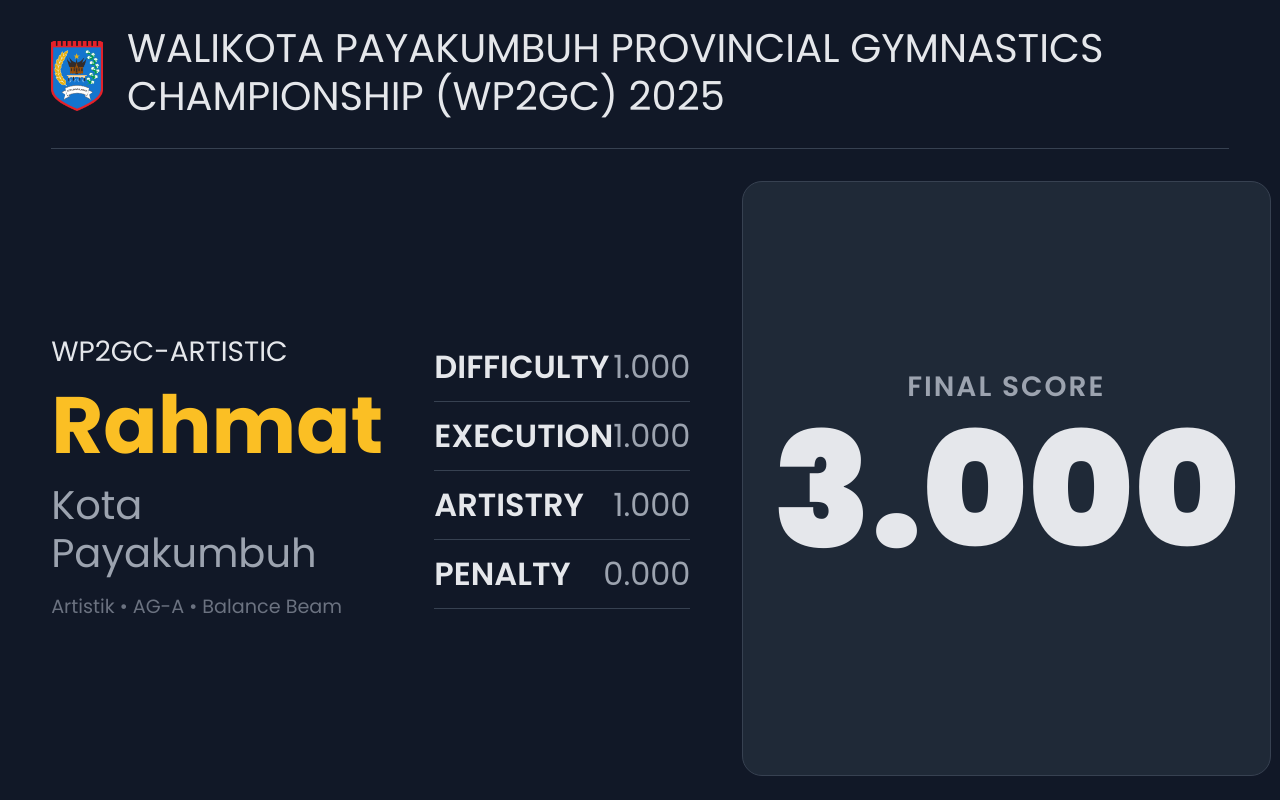
After one commit to batrianugrah/GymnasticsScoring, a Flask app: page /event/1/now_scoring in a window 1280 px wide. The commit adds this page. Run offline with Flask 3, Linux system fonts and the light colour scheme; data comes from the database, SQL or seed files in the repository; both versions use the stored data as it was after the commit.

Commit message:
now_scoring

```diff
--- a/app.py
+++ b/app.py
@@ -176,6 +176,12 @@ def archive_scores(event_id):
     db.session.commit(); flash("Skor 'live' telah diarsipkan.", "success")
     return redirect(url_for('input_skor', event_id=event_id))
 
+@app.route('/event/<int:event_id>/now_scoring')
+def now_scoring(event_id):
+    event = Event.query.get_or_404(event_id)
+    # Kita hanya butuh event untuk judul, data skor akan diambil oleh JavaScript
+    return render_template('now_scoring.html', event=event)
+
 # --- API Endpoints ---
 @app.route('/api/event/<int:event_id>/scores')
 def api_scores(event_id):
@@ -205,6 +211,33 @@ def api_peserta_by_filters(event_id):
     scored_peserta_ids = {skor.peserta_id for skor in Skor.query.filter_by(event_id=event_id, alat_id=alat_id, sesi_pertandingan='current').all()}
     peserta_array = [{'id': p.id, 'nama': p.nama, 'daerah': p.daerah.nama,'scored': p.id in scored_peserta_ids} for p in pesertas_in_grup]
     return jsonify(sorted(peserta_array, key=lambda x: x['nama']))
+
+@app.route('/api/event/<int:event_id>/latest_score')
+def api_latest_score(event_id):
+    # Ambil skor TERBARU untuk event ini yang statusnya 'current'
+    latest_score = Skor.query.filter_by(event_id=event_id, sesi_pertandingan='current')\
+                             .order_by(Skor.id.desc())\
+                             .first()
+
+    if not latest_score:
+        # Jika tidak ada skor, kirim objek kosong
+        return jsonify({})
+
+    # Siapkan data dalam format JSON
+    score_data = {
+        'nama_peserta': latest_score.peserta.nama,
+        'nama_daerah': latest_score.peserta.daerah.nama,
+        'nama_event': latest_score.event.nama,
+        'kategori': latest_score.peserta.kategori.nama,
+        'grup': latest_score.peserta.grup.nama,
+        'alat': latest_score.alat.nama,
+        'nilai_d': f"{latest_score.nilai_d:.3f}",
+        'nilai_e': f"{latest_score.nilai_e:.3f}",
+        'nilai_a': f"{latest_score.nilai_a:.3f}",
+        'penalti': f"{latest_score.penalti:.3f}",
+        'total_nilai': f"{latest_score.total_nilai:.3f}"
+    }
+    return jsonify(score_data)
 
 # --- Area Admin ---
 @app.route('/admin')
--- a/templates/event_subnav.html
+++ b/templates/event_subnav.html
@@ -15,7 +15,10 @@
                 <a class="nav-link {% if request.endpoint == 'peringkat' %}active{% endif %}" href="{{ url_for('peringkat', event_id=event.id) }}">Peringkat Detail</a>
             </li>
             <li class="nav-item">
-                <a class="nav-link" href="{{ url_for('live_view', event_id=event.id) }}" target="_blank">Live View</a>
+                <a class="nav-link" href="{{ url_for('live_view', event_id=event.id) }}" target="_blank">Live View (All-Around)</a>
+            </li>
+            <li class="nav-item">
+                <a class="nav-link" href="{{ url_for('now_scoring', event_id=event.id) }}" target="_blank">Now Scoring (Flash)</a>
             </li>
         </ul>
     </div>
--- /dev/null
+++ b/templates/now_scoring.html
@@ -0,0 +1,221 @@
+<!DOCTYPE html>
+<html lang="id">
+<head>
+    <meta charset="UTF-8">
+    <meta name="viewport" content="width=device-width, initial-scale=1.0">
+    <title>Now Scoring - {{ event.nama }}</title>
+    <link href="https://cdn.jsdelivr.net/npm/bootstrap@5.3.3/dist/css/bootstrap.min.css" rel="stylesheet">
+    <link rel="preconnect" href="https://fonts.googleapis.com">
+    <link rel="preconnect" href="https://fonts.gstatic.com" crossorigin>
+    <link href="https://fonts.googleapis.com/css2?family=Poppins:wght@400;600;700;900&display=swap" rel="stylesheet">
+    <style>
+        body {
+            background-color: #111827; /* Abu-abu gelap (Dark Mode) */
+            color: #E5E7EB;
+            font-family: 'Poppins', sans-serif;
+            overflow: hidden;
+            margin: 0;
+            padding: 0;
+        }
+        .score-container {
+            width: 100vw;
+            height: 100vh;
+            padding: 3vh 4vw;
+            display: flex;
+            flex-direction: column;
+        }
+        header {
+            border-bottom: 1px solid #374151;
+            padding-bottom: 20px;
+            margin-bottom: 4vh;
+            flex-shrink: 0;
+        }
+        .header-title {
+            font-size: 2.2rem;
+            font-weight: 600;
+            letter-spacing: 1px;
+        }
+        main {
+            flex-grow: 1;
+            display: grid;
+            grid-template-columns: 2fr 1fr 1.5fr;
+            gap: 4vw;
+            width: 100%;
+            align-items: center;
+        }
+        .athlete-info h1 {
+            font-size: 5rem;
+            font-weight: 700;
+            color: #FBBF24; /* Emas/Kuning */
+            line-height: 1.2;
+        }
+        .athlete-info h2 {
+            font-size: 2.5rem;
+            font-weight: 400;
+            color: #9CA3AF;
+        }
+        .athlete-meta {
+            font-size: 1.2rem;
+            color: #6B7280;
+            margin-top: 1rem;
+        }
+        .detail-scores ul {
+            list-style: none;
+            padding: 0;
+            font-size: 2rem;
+            font-weight: 600;
+        }
+        .detail-scores li {
+            display: flex;
+            justify-content: space-between;
+            align-items: center;
+            padding: 10px 0;
+            border-bottom: 1px solid #374151;
+        }
+        .detail-scores .score-value {
+            font-weight: 400;
+            color: #9CA3AF;
+        }
+        .final-score-box {
+            background: #1F2937;
+            border-radius: 20px;
+            padding: 30px;
+            text-align: center;
+            height: 100%;
+            display: flex;
+            flex-direction: column;
+            justify-content: center;
+            border: 1px solid #374151;
+        }
+        .final-score-box h3 {
+            font-weight: 600;
+            color: #9CA3AF;
+            letter-spacing: 2px;
+            text-transform: uppercase;
+        }
+        .final-score-box p {
+            font-size: 10rem;
+            font-weight: 900;
+            line-height: 1;
+            color: #E5E7EB;
+        }
+        @keyframes score-pop {
+            0% { transform: scale(1); }
+            50% { transform: scale(1.1); color: #FBBF24; }
+            100% { transform: scale(1); }
+        }
+        .score-pop-animation {
+            animation: score-pop 0.5s cubic-bezier(0.25, 0.46, 0.45, 0.94);
+        }
+    </style>
+</head>
+<body data-event-id="{{ event.id }}">
+
+    <div class="score-container">
+        <header class="d-flex align-items-center">
+            <img src="{{ url_for('static', filename='img/kota.png') }}" alt="Logo" style="height: 70px;" class="me-4">
+            <h1>WALIKOTA PAYAKUMBUH PROVINCIAL GYMNASTICS CHAMPIONSHIP (WP2GC)  2025</h1>
+        </header>
+
+        <main>
+            <!-- Kolom 1: Info Atlet -->
+            <div class="athlete-info">
+                <h3 id="event-name">{{ event.nama }}</h1>
+                <h1 id="peserta-name">Menunggu Skor...</h1>
+                <h2 id="peserta-daerah">Data akan tampil di sini</h2>
+                <div class="athlete-meta">
+                    <span id="kategori">Kategori</span> &bull;
+                    <span id="grup">Grup</span> &bull;
+                    <span id="alat">Alat</span>
+                </div>
+            </div>
+
+            <!-- Kolom 2: Rincian Skor -->
+            <div class="detail-scores">
+                <ul>
+                    <li><span>DIFFICULTY</span> <span id="nilai_d" class="score-value">-</span></li>
+                    <li><span>EXECUTION</span> <span id="nilai_e" class="score-value">-</span></li>
+                    <li><span>ARTISTRY</span> <span id="nilai_a" class="score-value">-</span></li>
+                    <li><span>PENALTY</span> <span id="penalti" class="score-value">-</span></li>
+                </ul>
+            </div>
+
+            <!-- Kolom 3: Skor Final -->
+            <div class="final-score-box">
+                <h3>Final Score</h3>
+                <p id="total_nilai">-</p>
+            </div>
+        </main>
+    </div>
+
+    <script>
+        document.addEventListener('DOMContentLoaded', function() {
+            const eventId = document.body.dataset.eventId;
+            let lastScoreId = null;
+
+            const elements = {
+                pesertaName: document.getElementById('peserta-name'),
+                pesertaDaerah: document.getElementById('peserta-daerah'),
+                kategori: document.getElementById('kategori'),
+                grup: document.getElementById('grup'),
+                alat: document.getElementById('alat'),
+                nilai_d: document.getElementById('nilai_d'),
+                nilai_e: document.getElementById('nilai_e'),
+                nilai_a: document.getElementById('nilai_a'),
+                penalti: document.getElementById('penalti'),
+                total_nilai: document.getElementById('total_nilai'),
+            };
+
+            function updateDisplay(data) {
+                if (Object.keys(data).length === 0) {
+                    elements.pesertaName.textContent = "Menunggu Skor...";
+                    elements.pesertaDaerah.textContent = "Data akan tampil di sini";
+                    elements.kategori.textContent = "Kategori";
+                    elements.grup.textContent = "Grup";
+                    elements.alat.textContent = "Alat";
+                    elements.nilai_d.textContent = "-";
+                    elements.nilai_e.textContent = "-";
+                    elements.nilai_a.textContent = "-";
+                    elements.penalti.textContent = "-";
+                    elements.total_nilai.textContent = "-";
+                } else {
+                    elements.pesertaName.textContent = data.nama_peserta;
+                    elements.pesertaDaerah.textContent = data.nama_daerah;
+                    elements.kategori.textContent = data.kategori;
+                    elements.grup.textContent = data.grup;
+                    elements.alat.textContent = data.alat;
+                    elements.nilai_d.textContent = data.nilai_d;
+                    elements.nilai_e.textContent = data.nilai_e;
+                    elements.nilai_a.textContent = data.nilai_a;
+                    elements.penalti.textContent = data.penalti;
+                    elements.total_nilai.textContent = data.total_nilai;
+
+                    elements.total_nilai.classList.add('score-pop-animation');
+                    setTimeout(() => {
+                        elements.total_nilai.classList.remove('score-pop-animation');
+                    }, 500);
+                }
+            }
+
+            async function fetchLatestScore() {
+                try {
+                    const response = await fetch(`/api/event/${eventId}/latest_score`);
+                    if (!response.ok) throw new Error('Network response was not ok');
+                    const data = await response.json();
+
+                    if (data.id !== lastScoreId) {
+                        updateDisplay(data);
+                        lastScoreId = data.id || null;
+                    }
+                } catch (error) {
+                    console.error('Failed to fetch latest score:', error);
+                }
+            }
+
+            fetchLatestScore();
+            setInterval(fetchLatestScore, 3000);
+        });
+    </script>
+
+</body>
+</html>
```
Also changed, not shown: gymnastics.db, static/img/kota.png (added).
